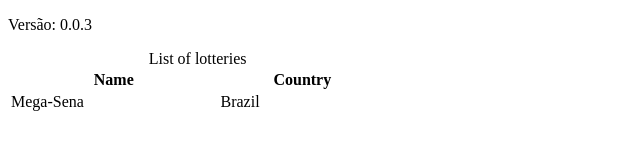
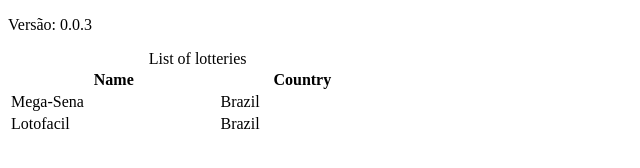
Before and after one commit to big-lotto/lotteries, a website: page public/index.html in a window 1280 px wide. Shown: the whole page, without its empty margins (0-640 px from the left). Drawn offline with Linux system fonts and the light colour scheme.

Commit message:
lotofacil

```diff
--- a/public/index.html
+++ b/public/index.html
@@ -21,6 +21,11 @@
 				<td>Mega-Sena</td>
 				<td>Brazil</td>
 			</tr>
+			<tr>
+				<td>Lotofacil</td>
+				<td>Brazil</td>
+			</tr>
+
 		</tbody>
 	</table>
 </body>
```
